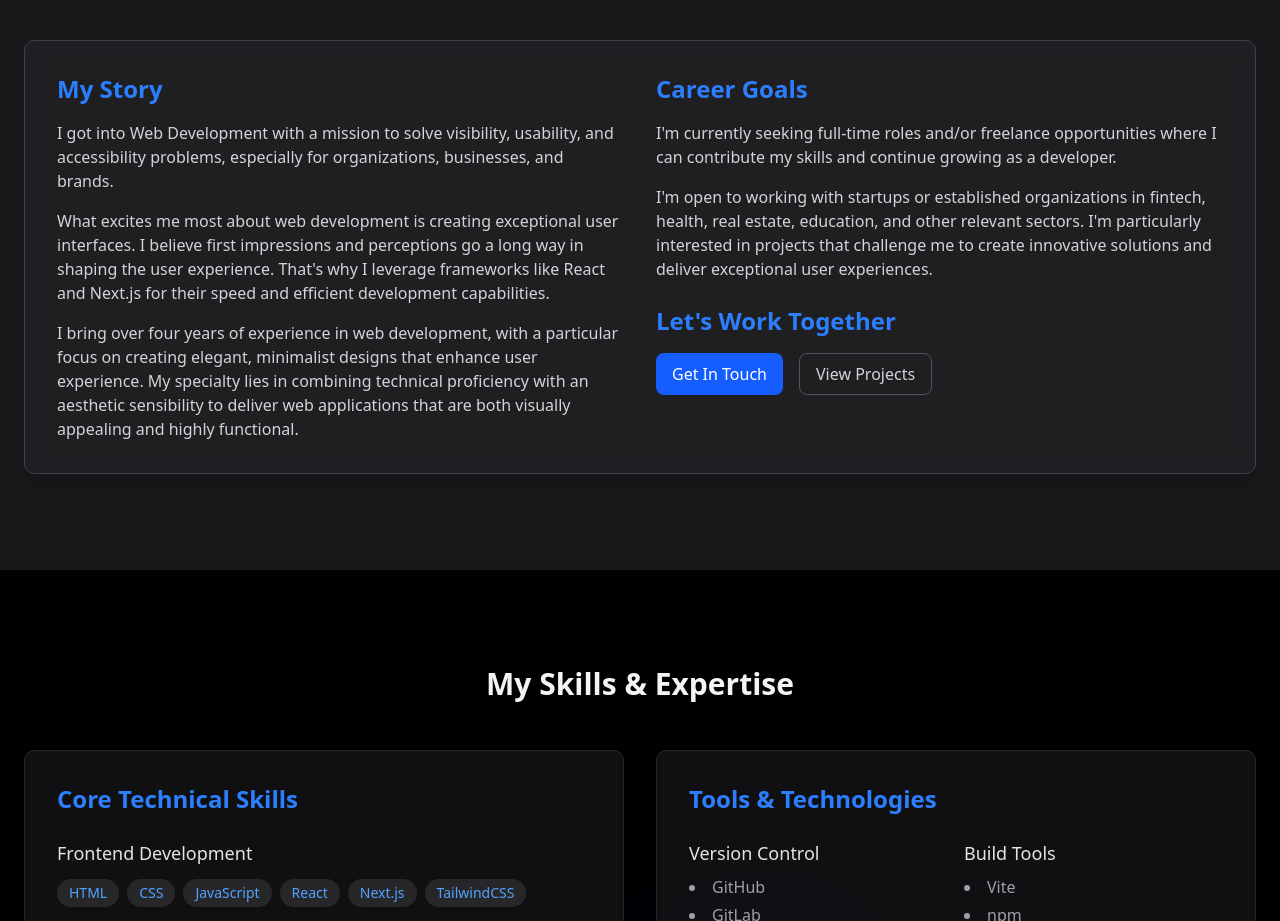
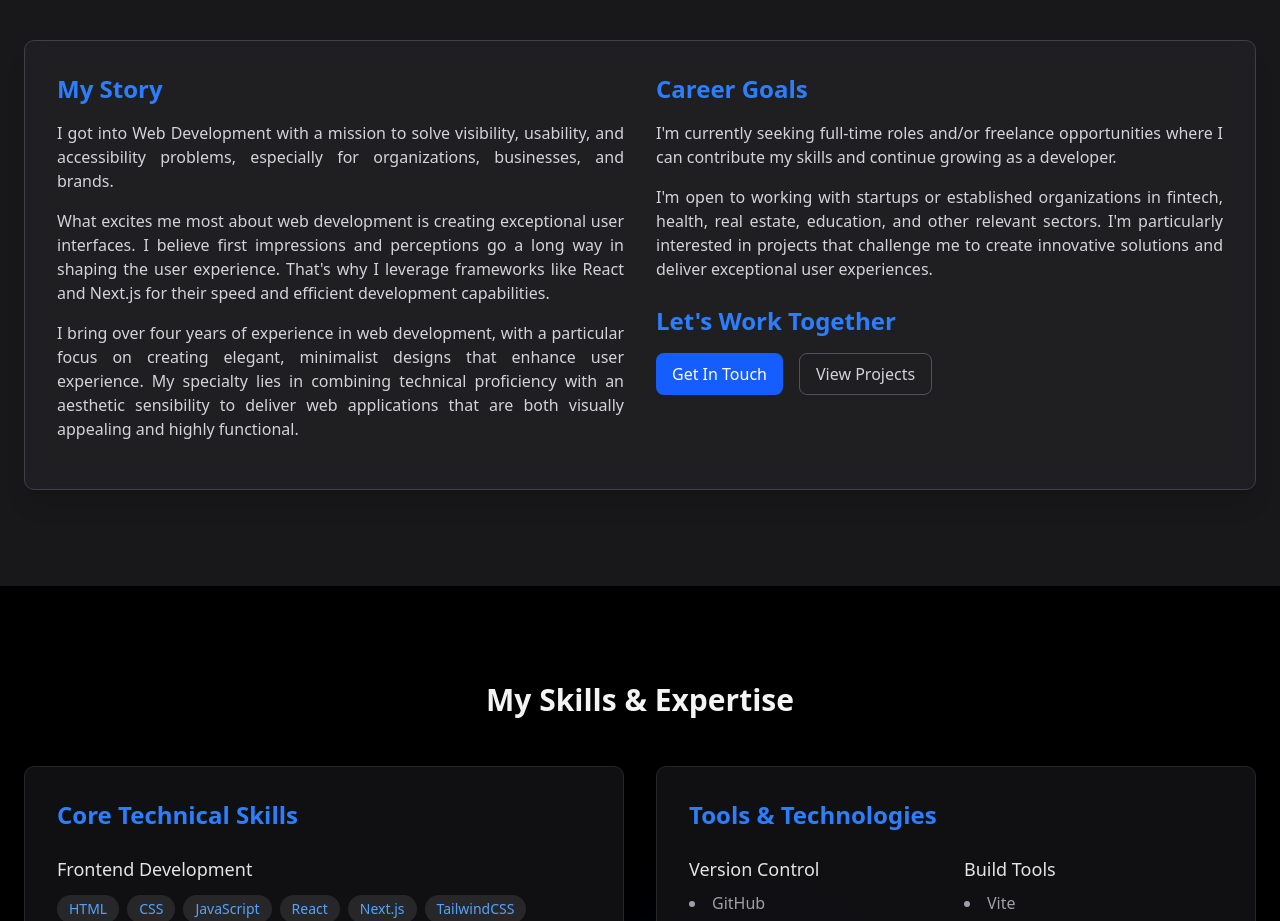
Before and after one commit to Marvie-03/portfolio-25, a React (Vite) app: page / in a window 1280 px wide. Shown: the part 940-1861 px from the top of the page. Built offline with nearby package versions, Linux system fonts and the light colour scheme.

Commit message:
text Alignment

```diff
--- a/src/components/About.tsx
+++ b/src/components/About.tsx
@@ -11,19 +11,19 @@ const About = () => {
               <h3 className="text-2xl font-semibold mb-4 text-blue-500">
                 My Story
               </h3>
-              <p className="text-zinc-300 mb-4">
+              <p className="text-zinc-300 mb-4 text-justify">
                 I got into Web Development with a mission to solve visibility,
                 usability, and accessibility problems, especially for
                 organizations, businesses, and brands.
               </p>
-              <p className="text-zinc-300 mb-4">
+              <p className="text-zinc-300 mb-4 text-justify">
                 What excites me most about web development is creating
                 exceptional user interfaces. I believe first impressions and
                 perceptions go a long way in shaping the user experience. That's
                 why I leverage frameworks like React and Next.js for their speed
                 and efficient development capabilities.
               </p>
-              <p className="text-zinc-300">
+              <p className="text-zinc-300 text-justify mb-4">
                 I bring over four years of experience in web development, with a
                 particular focus on creating elegant, minimalist designs that
                 enhance user experience. My specialty lies in combining
@@ -36,12 +36,12 @@ const About = () => {
               <h3 className="text-2xl font-semibold mb-4 text-blue-500">
                 Career Goals
               </h3>
-              <p className="text-zinc-300 mb-4">
+              <p className="text-zinc-300 mb-4 text-justify">
                 I'm currently seeking full-time roles and/or freelance
                 opportunities where I can contribute my skills and continue
                 growing as a developer.
               </p>
-              <p className="text-zinc-300 mb-6">
+              <p className="text-zinc-300 mb-6 text-justify">
                 I'm open to working with startups or established organizations
                 in fintech, health, real estate, education, and other relevant
                 sectors. I'm particularly interested in projects that challenge
```
